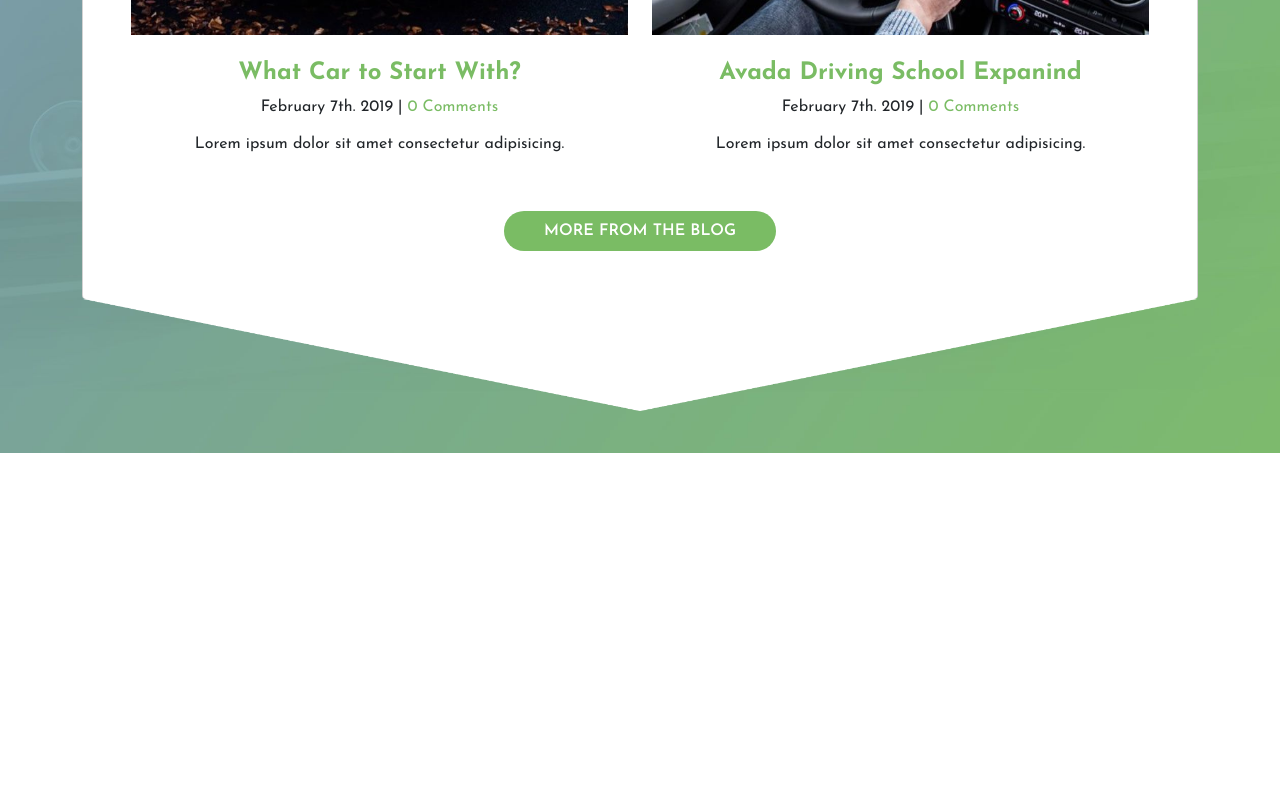
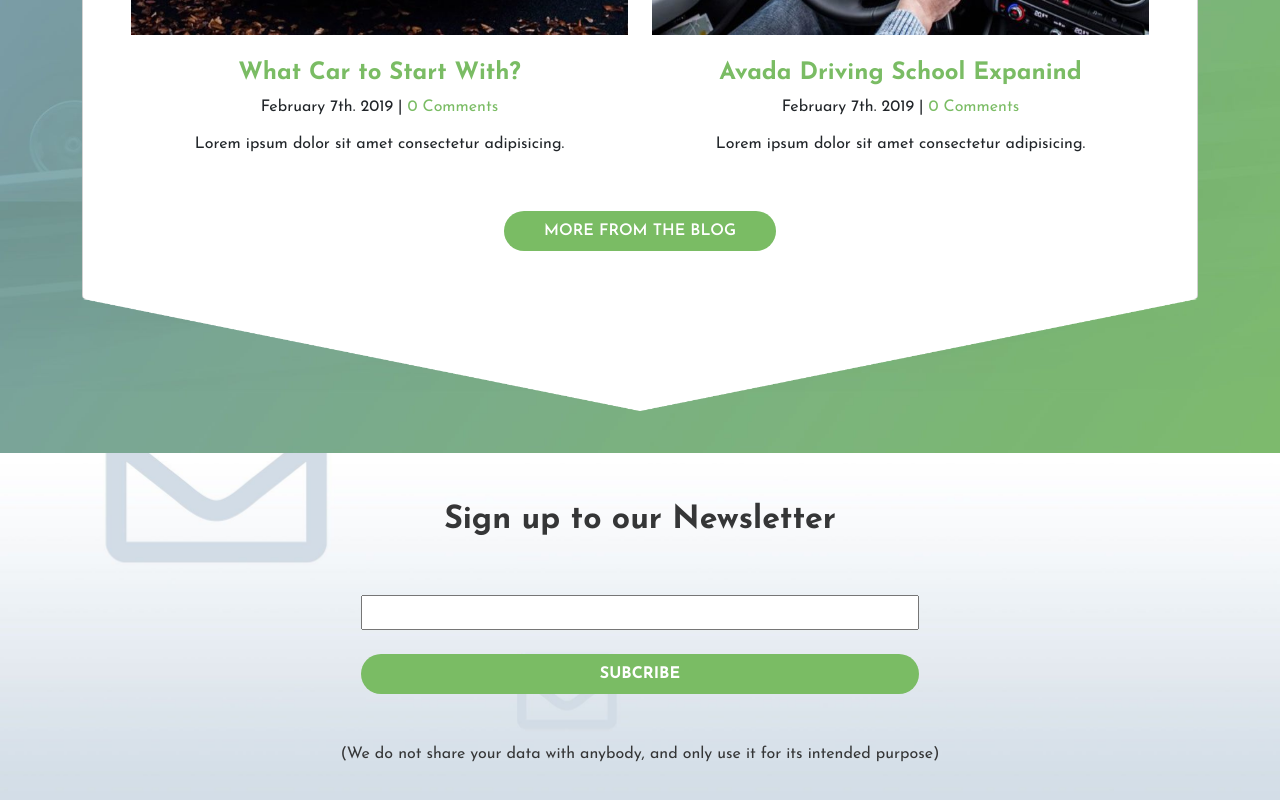
Before and after one commit to DeSantisDomiziano/proj-html-vuejs, a Vue app: page / in a window 1280 px wide. Shown: the part 4336-5136 px from the top of the page. Before the commit the page ends 4789 px from the top, so only its background shows below. Built offline with nearby package versions, Linux system fonts and the light colour scheme.

Commit message:
add newsletter

```diff
--- /dev/null
+++ b/src/components/NewsLetter.vue
@@ -0,0 +1,44 @@
+<script>
+export default {
+    name: 'NewsLetter'
+}
+</script>
+<template>
+    <div class="container text-center">
+        <h2 class="py-5">Sign up to our Newsletter</h2>
+        <form>
+            <input type="email" name="" id="" class="w-50 d-block mb-4">
+            <button type="submit" class="w-50 mb-5 text-uppercase">subcribe</button>
+            <p class="m-0 pb-5">(We do not share your data with anybody, and only use it for its intended purpose)</p>
+        </form>
+    </div>
+</template>
+
+
+<style lang="scss" scoped>
+@use '../assets/scss/partials/variables' as *;
+input {
+    margin: auto;
+    font-size: 1.3rem;
+}
+
+button {
+    border: none;
+    background-color: $primary;
+    padding-top: 0.5rem;
+    padding-bottom: 0.5rem;
+    font-weight: 700;
+    color: $light;
+    border-radius: 2rem;
+}
+
+p {
+    color: $dark;
+}
+
+h2 {
+    font-size: 2rem;
+    font-weight: 700;
+    color: $dark;
+}
+</style>
--- a/src/components/SiteMain.vue
+++ b/src/components/SiteMain.vue
@@ -6,6 +6,7 @@ import PercentageRate from './PercentageRate.vue'
 import OurIstructos from './OurIstructos.vue'
 import TestimonialsAvada from './TestimonialsAvada.vue'
 import LatestNews from './LatestNews.vue'
+import NewsLetter from './NewsLetter.vue'
 
 export default {
     name: 'SiteMain',
@@ -16,7 +17,8 @@ export default {
         PercentageRate,
         OurIstructos,
         TestimonialsAvada,
-        LatestNews
+        LatestNews,
+        NewsLetter
     }
 }
 </script>
@@ -51,6 +53,10 @@ export default {
         <LatestNews/>
     </section>
 
+    <section id="NewsLetter">
+        <NewsLetter/>
+    </section>
+
 </template>
 
 
@@ -81,4 +87,10 @@ export default {
     background-position: center;
     background-size: cover;
 }
+
+#NewsLetter {
+    background-image: url('../assets/img/bg/newsletter_background.jpg');
+    background-size: cover;
+
+}
 </style>
```
